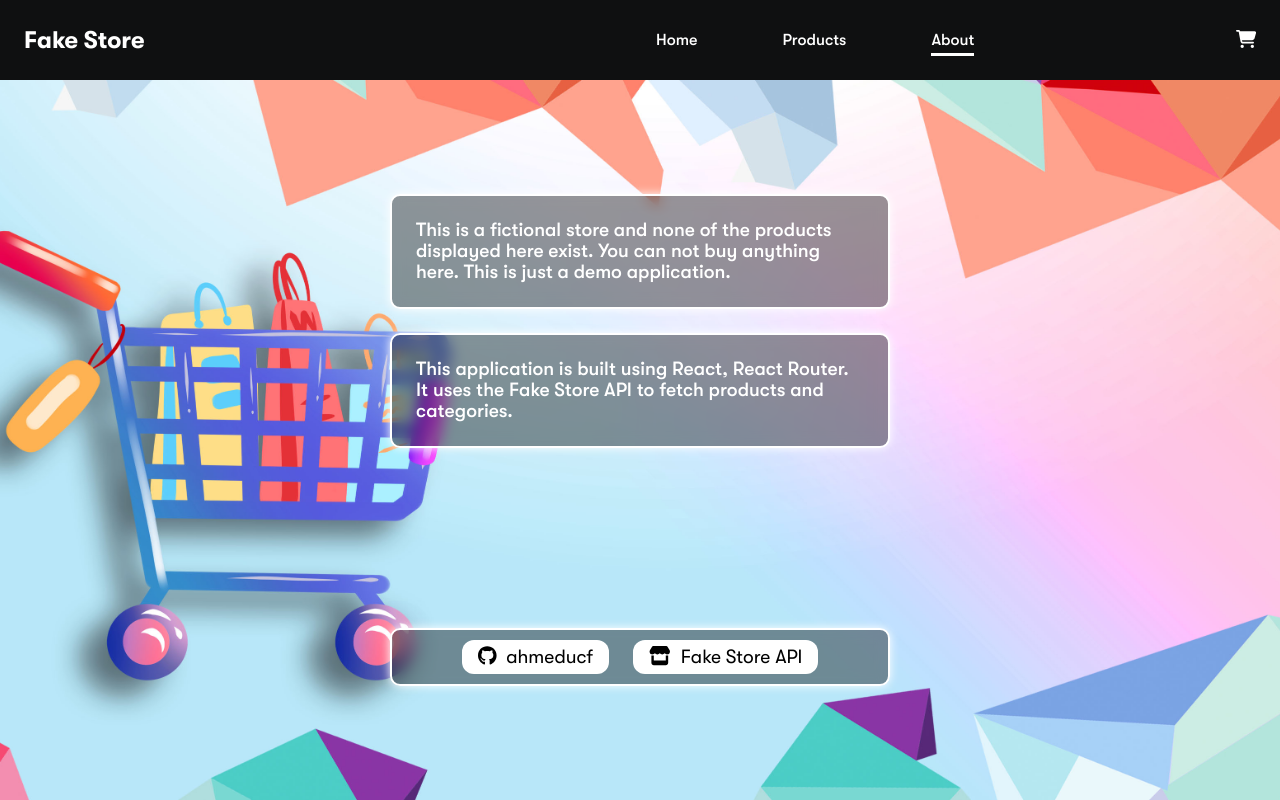
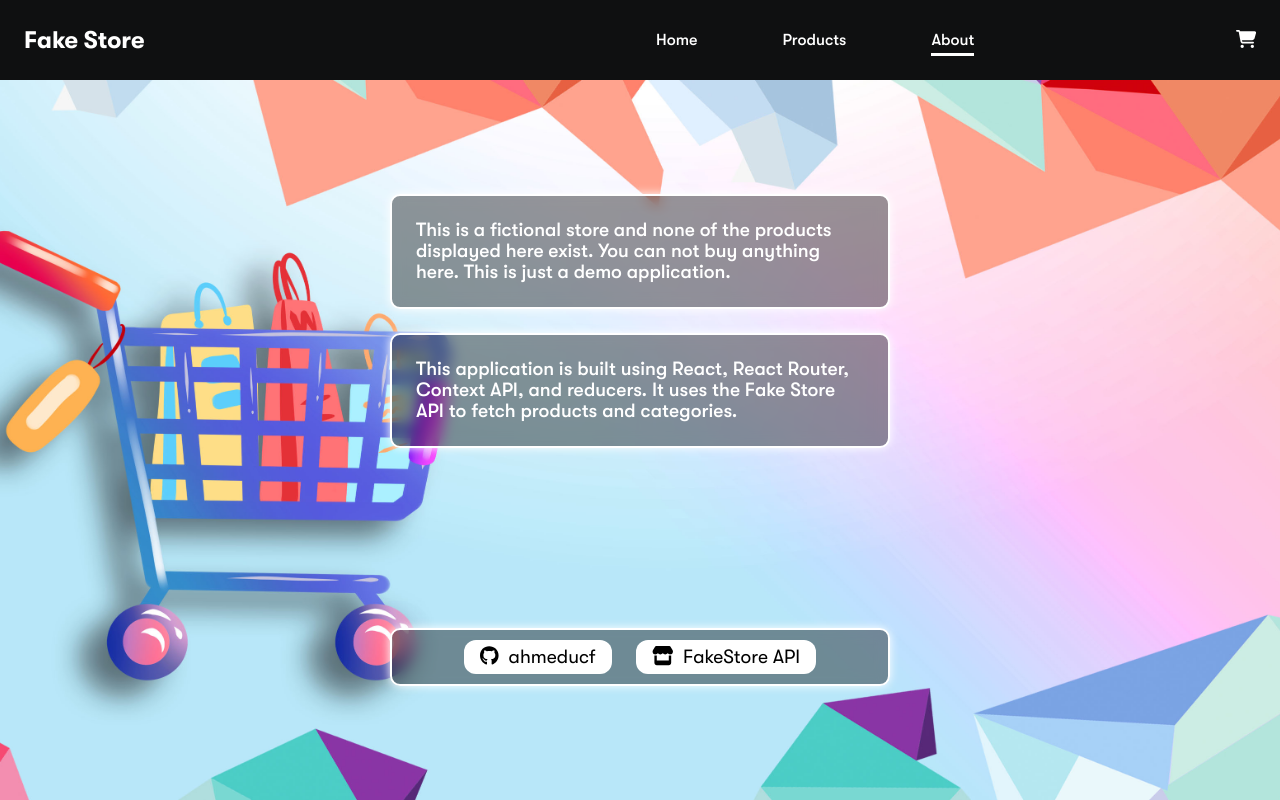
Before and after one commit to ahmeducf/shopping-cart, a React (Vite) app: page /about in a window 1280 px wide. Built offline with nearby package versions, Linux system fonts and the light colour scheme.

Commit message:
chore: Update About page content

```diff
--- a/src/pages/about/About.jsx
+++ b/src/pages/about/About.jsx
@@ -18,8 +18,8 @@ function About() {
           exist. You can not buy anything here. This is just a demo application.
         </p>
         <p className={content}>
-          This application is built using React, React Router. It uses the Fake
-          Store API to fetch products and categories.
+          This application is built using React, React Router, Context API, and
+          reducers. It uses the Fake Store API to fetch products and categories.
         </p>
       </div>
 
@@ -31,7 +31,7 @@ function About() {
 
         <a href="https://fakestoreapi.com/" className={wrapper}>
           <FontAwesomeIcon icon={faStore} />
-          <span>Fake Store API</span>
+          <span>FakeStore API</span>
         </a>
       </div>
     </main>
```
